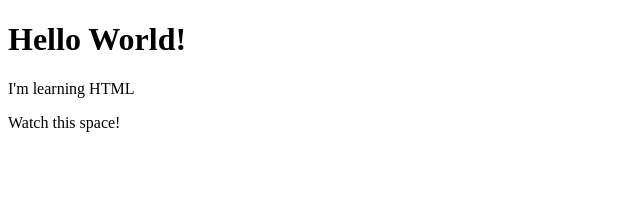
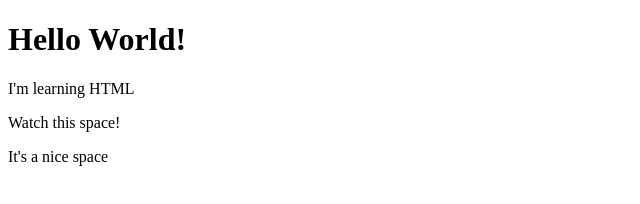
Before and after one commit to lautissier/fuzzy-garbanzo, a plain HTML site: page home.html in a window 1280 px wide. Shown: the whole page, without its empty margins (0-640 px from the left). Drawn offline with Linux system fonts and the light colour scheme.

Commit message:
Improve description

```diff
--- a/home.html
+++ b/home.html
@@ -9,5 +9,6 @@
 <p>I'm learning HTML</p>
 
 <p>Watch this space!</p>
+<p>It's a nice space</p>
 </body>
 </html>
```
